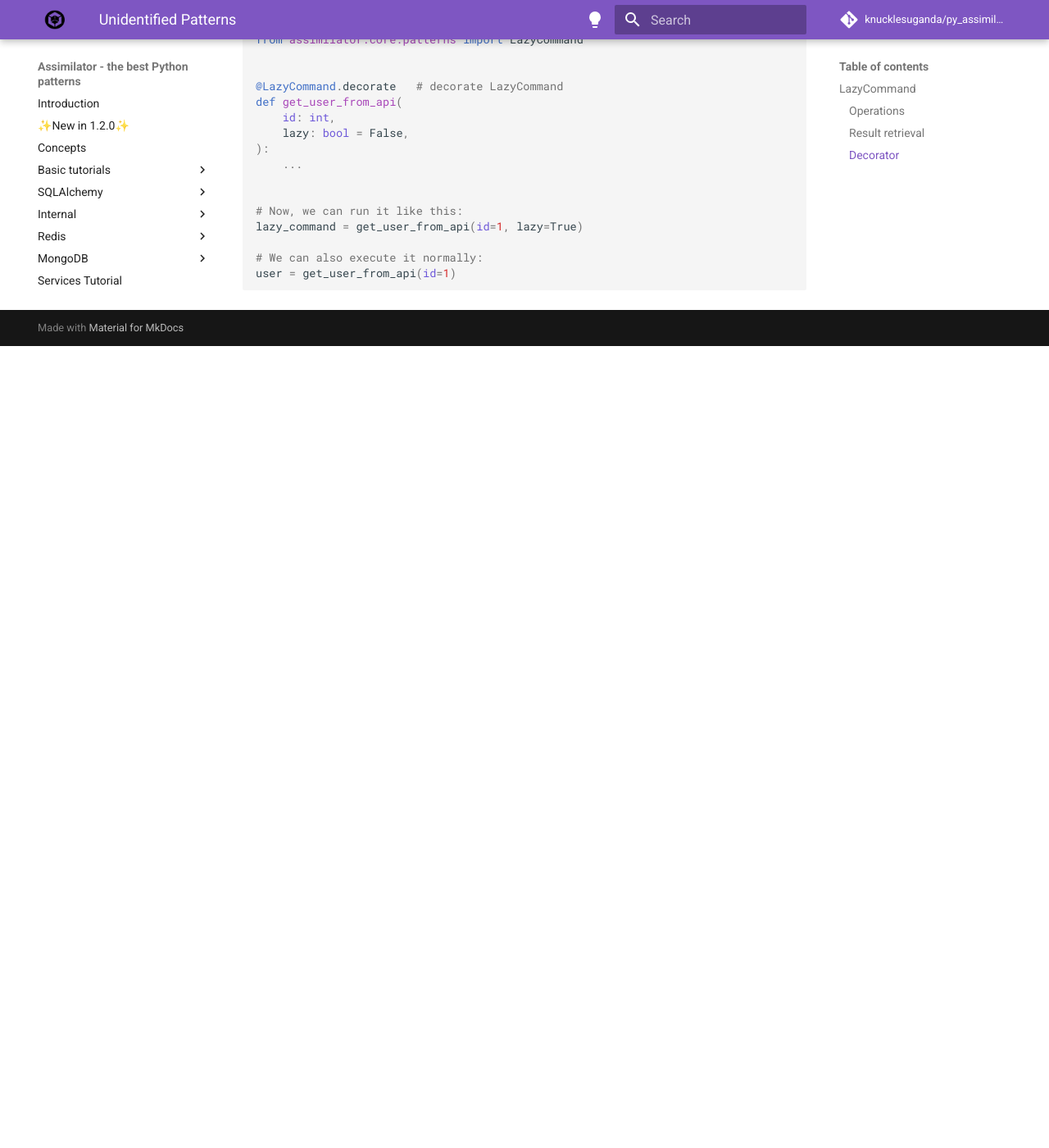
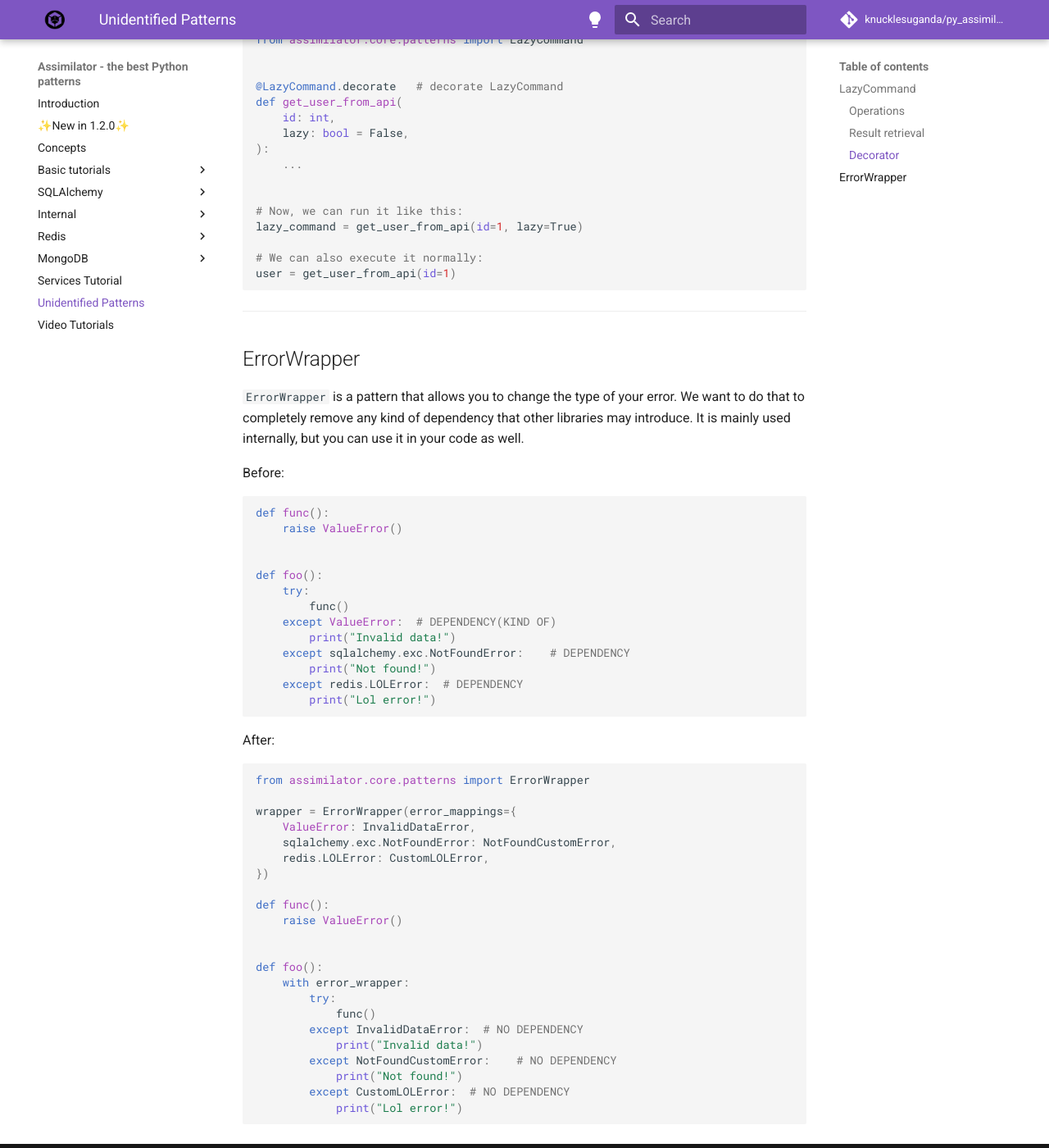
Before and after one commit to knucklesuganda/py_assimilator, an MkDocs documentation site: the page built from docs/unidentified_patterns.md, in a window 1280 px wide and 1400 px high, scrolled down 1726 px. Shown: the whole window at 82% size. Built offline with MkDocs 1.6.1 and Material for MkDocs 9.7.7, drawn with Linux system fonts in a browser that asks for light colours; comment, search, counter and statistics services are not loaded; before the commit the page ends 2148 px from its top, so only the background shows below that.

Commit message:
Fixed ErrorWrapper is_already_wrapped(), added new documentation, improved README. SQLAlchemy <=1.4.6 is not supported anymore

````diff
--- a/docs/unidentified_patterns.md
+++ b/docs/unidentified_patterns.md
@@ -95,3 +95,56 @@ lazy_command = get_user_from_api(id=1, lazy=True)
 # We can also execute it normally:
 user = get_user_from_api(id=1)
 ```
+
+-----------------------------
+
+## ErrorWrapper
+
+`ErrorWrapper` is a pattern that allows you to change the type of your error. We want to do that to completely remove any
+kind of dependency that other libraries may introduce. It is mainly used internally, but you can  use it in your code as well.
+
+Before:
+```Python
+
+def func():
+    raise ValueError()
+
+
+def foo():
+    try:
+        func()
+    except ValueError:  # DEPENDENCY(KIND OF)
+        print("Invalid data!")
+    except sqlalchemy.exc.NotFoundError:    # DEPENDENCY
+        print("Not found!")
+    except redis.LOLError:  # DEPENDENCY
+        print("Lol error!")
+
+```
+
+After:
+```Python
+from assimilator.core.patterns import ErrorWrapper
+
+wrapper = ErrorWrapper(error_mappings={
+    ValueError: InvalidDataError,
+    sqlalchemy.exc.NotFoundError: NotFoundCustomError,
+    redis.LOLError: CustomLOLError,
+})
+
+def func():
+    raise ValueError()
+
+
+def foo():
+    with error_wrapper:
+        try:
+            func()
+        except InvalidDataError:  # NO DEPENDENCY
+            print("Invalid data!")
+        except NotFoundCustomError:    # NO DEPENDENCY
+            print("Not found!")
+        except CustomLOLError:  # NO DEPENDENCY
+            print("Lol error!")
+
+```
--- a/pyproject.toml
+++ b/pyproject.toml
@@ -10,7 +10,7 @@ include = [
 
 [project]
 name = "py_assimilator"
-version = "1.2.1"
+version = "1.2.2"
 authors = [
   { name="Andrey Ivanov", email="python.on.papyrus@gmail.com" },
 ]
@@ -57,7 +57,7 @@ dependencies = [
 
 [project.optional-dependencies]
 alchemy = [
-    'SQLAlchemy>=1.4.44'
+    'SQLAlchemy>=2.0.0'
 ]
 kafka = [
     'kafka-python>=2.0.2'
````
Also changed, not shown: README.md (+61 -31 lines), docs/concepts.md (+23 -0 lines), docs/index.md (+59 -34 lines), 4 other files.
